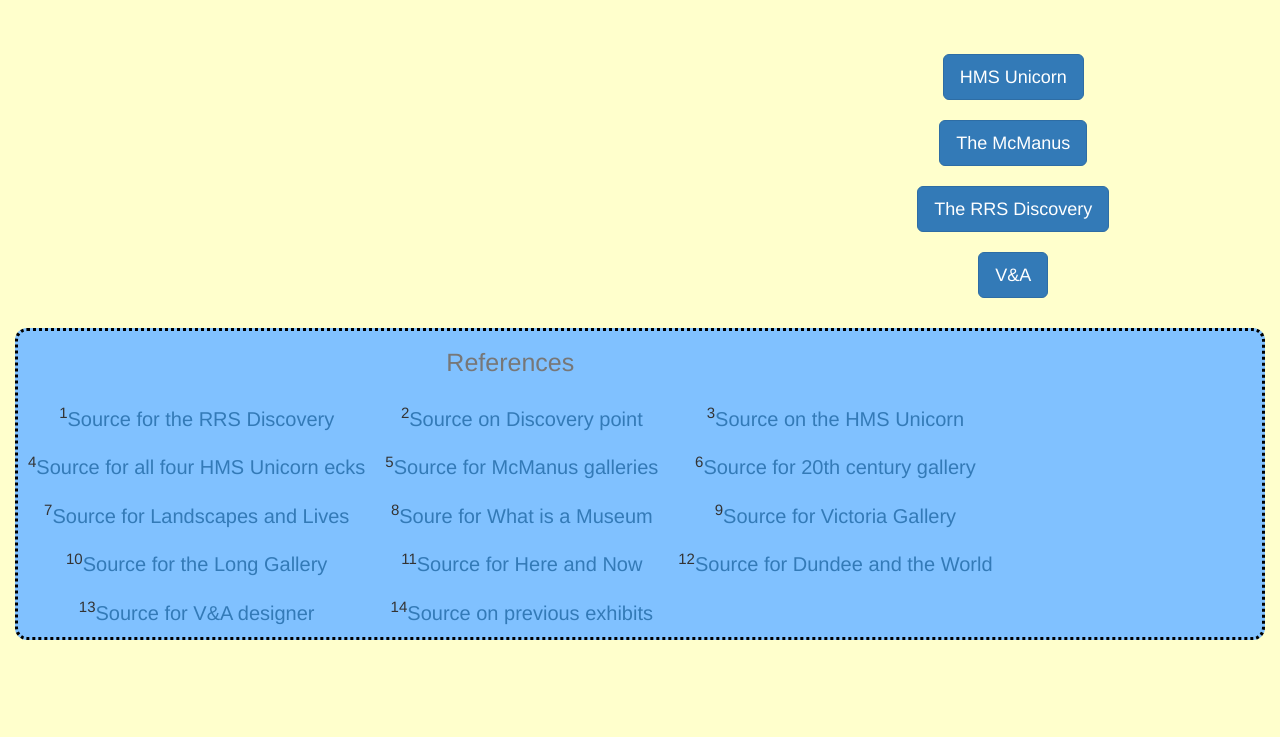
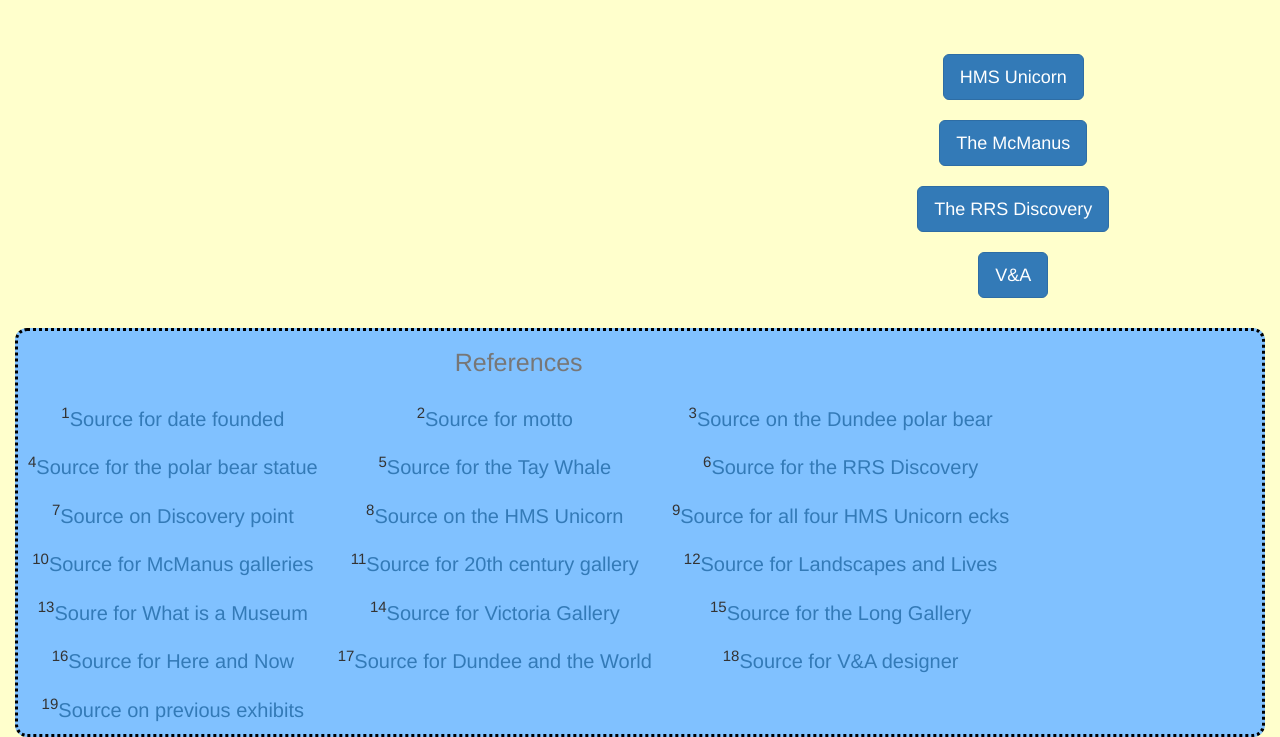
Before and after one commit to aysha12345/basic-website, a website: page essential.html in a window 1280 px wide. Shown: the part 381-1118 px from the top of the page. Before the commit the page ends 1021 px from the top, so only its background shows below. Drawn offline with nearby package versions, Linux system fonts and the light colour scheme.

Commit message:
added readme and also fixed references

```diff
--- a/commits.local.tsv.txt
+++ b/commits.local.tsv.txt
@@ -1,3 +1,8 @@
+7e93021	AYSHA ELSHERIF	Thu Oct 28 20:09:00 2021	added bootstrap navbar to all pages
+ce30a02	AYSHA ELSHERIF	Thu Oct 28 19:58:29 2021	added bootstrap navbar to index.html now removing html navbar and replacing with bootstrap one on other pages
+cedbad3	AYSHA ELSHERIF	Wed Oct 27 19:23:33 2021	added bootstrap to pictures
+6a23bc2	AYSHA ELSHERIF	Wed Oct 27 18:52:34 2021	applied columns to essential page with bootstrap. Now working on applying bootstrap required in Section E
+ca5cff3	AYSHA ELSHERIF	Mon Oct 25 18:50:51 2021	added static map and started working on the columns
 38003f4	AYSHA ELSHERIF	Sun Oct 24 19:13:57 2021	added and formatted pictures to history page, added and formatted text and  pictures to essential experiences page alongside references
 d4efd35	AYSHA ELSHERIF	Sat Oct 23 18:40:51 2021	added pictures and formatted them in history page
 1bc35cc	AYSHA ELSHERIF	Sat Oct 23 18:39:49 2021	added text to history page and formatted it all in css
--- a/essential.html
+++ b/essential.html
@@ -210,29 +210,38 @@
                 <!-- html to make a table from: https://www.w3schools.com/tags/tag_table.asp -->
                 <table>
                     <caption><h4>References</h4></caption>
-                    <tr>
-                        <td class="referenceText"><sup>1</sup><a href="https://www.dundeesciencecentre.org.uk/rrs-discovery-introduction" target="_blank">Source for the RRS Discovery</a></td>
-                        <td class="referenceText"><sup>2</sup><a href="https://www.rrsdiscovery.co.uk/plan-your-visit/#anchor2" target="_blank">Source on Discovery point</a></td>
-                        <td class="referenceText"><sup>3</sup><a href="https://www.scotsmagazine.com/articles/z-secret-dundee-unicorn/" target="_blank">Source on the HMS Unicorn</a></td>
+                    <tr class="references">
+                        <td class="referenceText"><sup>1</sup><a href="https://www.britannica.com/place/Dundee" target="_blank">Source for date founded</a></td>
+                        <td class="referenceText"><sup>2</sup><a href="https://www.dundeecity.gov.uk/sites/default/files/publications/coatofarms.pdf" target="_blank">Source for motto</a></td>
+                        <td class="referenceText"><sup>3</sup><a href="https://trove.nla.gov.au/newspaper/article/96892223" target="_blank">Source on the Dundee polar bear</a></td>
                     </tr>
-                    <tr>
-                        <td class="referenceText"><sup>4</sup><a href="https://tuna-double.codio-box.uk/essential.html" target="_blank">Source for all four HMS Unicorn ecks </a></td>
-                        <td class="referenceText"><sup>5</sup><a href="https://www.mcmanus.co.uk/content/galleries-displays/galleries" target="_blank">Source for McManus galleries</a></td>
-                        <td class="referenceText"><sup>6</sup><a href="https://www.mcmanus.co.uk/content/galleries-displays/20th-century-gallery" target="_blank">Source for 20th century gallery</a></td>
+                    <tr class="references">
+                        <td class="referenceText"><sup>4</sup><a href="https://www.thecourier.co.uk/fp/news/dundee/2237644/why-has-a-statue-of-a-polar-bear-appeared-in-dundee-city-centre/" target="_blank">Source for the polar bear statue</a></td>
+                        <td class="referenceText"><sup>5</sup><a href="https://www.ddtours.co.uk/curiosities/the-hunt-of-the-tay-whale/">Source for the Tay Whale</a></td>
+                        <td class="referenceText"><sup>6</sup><a href="https://www.dundeesciencecentre.org.uk/rrs-discovery-introduction" target="_blank">Source for the RRS Discovery</a></td>
                     </tr>
-                    <tr>
-                        <td class="referenceText"><sup>7</sup><a href="https://www.mcmanus.co.uk/content/galleries-displays/landscapes-and-lives" target="_blank">Source for Landscapes and Lives</a></td>
-                        <td class="referenceText"><sup>8</sup><a href="https://www.mcmanus.co.uk/content/galleries-displays/what-museum" target="_blank">Soure for What is a Museum</a></td>
-                        <td class="referenceText"><sup>9</sup><a href="https://www.mcmanus.co.uk/content/galleries-displays/victoria-gallery" target="_blank">Source for Victoria Gallery</a></td>
+                    <tr class="references">
+                        <td class="referenceText"><sup>7</sup><a href="https://www.rrsdiscovery.co.uk/plan-your-visit/#anchor2" target="_blank">Source on Discovery point</a></td>
+                        <td class="referenceText"><sup>8</sup><a href="https://www.scotsmagazine.com/articles/z-secret-dundee-unicorn/" target="_blank">Source on the HMS Unicorn</a></td>
+                        <td class="referenceText"><sup>9</sup><a href="https://tuna-double.codio-box.uk/essential.html" target="_blank">Source for all four HMS Unicorn ecks </a></td>
                     </tr>
-                    <tr>
-                        <td class="referenceText"><sup>10</sup><a href="https://www.mcmanus.co.uk/content/galleries-displays/long-gallery" target="_blank">Source for the Long Gallery</a></td>
-                        <td class="referenceText"><sup>11</sup><a href="https://www.mcmanus.co.uk/content/galleries-displays/here-and-now" target="_blank">Source for Here and Now</a></td>
-                        <td class="referenceText"><sup>12</sup><a href="https://www.mcmanus.co.uk/content/galleries-displays/dundee-and-world" target="_blank">Source for Dundee and the World</a></td>
+                    <tr class="references">
+                        <td class="referenceText"><sup>10</sup><a href="https://www.mcmanus.co.uk/content/galleries-displays/galleries" target="_blank">Source for McManus galleries</a></td>
+                        <td class="referenceText"><sup>11</sup><a href="https://www.mcmanus.co.uk/content/galleries-displays/20th-century-gallery" target="_blank">Source for 20th century gallery</a></td>
+                        <td class="referenceText"><sup>12</sup><a href="https://www.mcmanus.co.uk/content/galleries-displays/landscapes-and-lives" target="_blank">Source for Landscapes and Lives</a></td>
                     </tr>
-                    <tr>
-                        <td class="referenceText"><sup>13</sup><a href="https://www.vam.ac.uk/dundee/info/our-building">Source for V&A designer</a></td>
-                        <td class="referenceText"><sup>14</sup><a href="https://www.vam.ac.uk/dundee/info/previous-exhibitions/" target="_blank">Source on previous exhibits</a></td>
+                    <tr class="references">
+                        <td class="referenceText"><sup>13</sup><a href="https://www.mcmanus.co.uk/content/galleries-displays/what-museum" target="_blank">Soure for What is a Museum</a></td>
+                        <td class="referenceText"><sup>14</sup><a href="https://www.mcmanus.co.uk/content/galleries-displays/victoria-gallery" target="_blank">Source for Victoria Gallery</a></td>
+                        <td class="referenceText"><sup>15</sup><a href="https://www.mcmanus.co.uk/content/galleries-displays/long-gallery" target="_blank">Source for the Long Gallery</a></td>
+                    </tr>
+                    <tr class="references">
+                        <td class="referenceText"><sup>16</sup><a href="https://www.mcmanus.co.uk/content/galleries-displays/here-and-now" target="_blank">Source for Here and Now</a></td>
+                        <td class="referenceText"><sup>17</sup><a href="https://www.mcmanus.co.uk/content/galleries-displays/dundee-and-world" target="_blank">Source for Dundee and the World</a></td>
+                        <td class="referenceText"><sup>18</sup><a href="https://www.vam.ac.uk/dundee/info/our-building">Source for V&A designer</a></td>
+                    </tr>
+                    <tr class="references">
+                        <td class="referenceText"><sup>19</sup><a href="https://www.vam.ac.uk/dundee/info/previous-exhibitions/" target="_blank">Source on previous exhibits</a></td>
                     </tr>
                 </table>
             </div>
```
Also changed, not shown: history.html (+23 -18 lines), readme.md (added).
